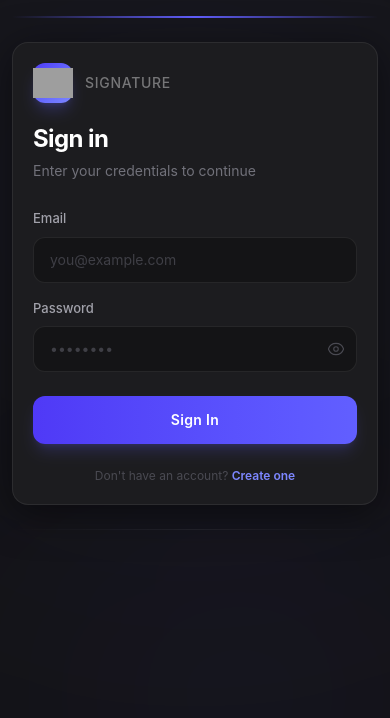
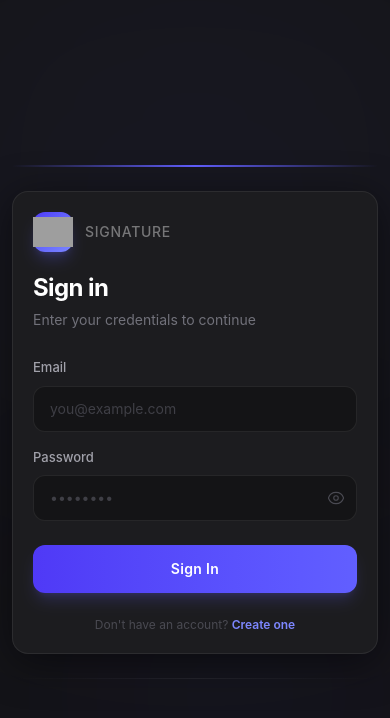
Before and after one commit to shubham07-del/Perplexity, a React (Vite) app in the folder Frontend/: page /login in a window 390 px wide. Shown: the top 718 px of the page. Built offline with nearby package versions, Linux system fonts and the light colour scheme; no server answers; grey boxes are pictures that could not be loaded.

Commit message:
refactor: update layout and styling for responsive design across auth and chat components

```diff
--- a/Frontend/src/Features/auth/pages/Login.jsx
+++ b/Frontend/src/Features/auth/pages/Login.jsx
@@ -27,7 +27,7 @@ const Login = () => {
   }
 
   return (
-    <div className="min-h-screen w-full overflow-x-hidden bg-[#141416] px-3 py-4 sm:px-4 sm:py-6 md:py-8 relative overflow-hidden font-sans">
+    <div className="min-h-screen w-full overflow-x-hidden bg-[#141416] px-3 py-4 sm:px-4 sm:py-6 md:py-8 relative overflow-hidden font-sans flex items-center justify-center">
 
       {/* Ambient glows */}
       <div className="absolute top-[-100px] left-1/2 -translate-x-1/2 w-[600px] h-[600px] bg-indigo-500/[0.06] rounded-full blur-[150px]" />
--- a/Frontend/src/Features/chat/pages/Dashboard.jsx
+++ b/Frontend/src/Features/chat/pages/Dashboard.jsx
@@ -424,18 +424,18 @@ const Dashboard = () => {
               <div className="h-px bg-white/[0.05] mx-3.5" />
 
               {/* Bottom bar */}
-              <div className="flex flex-col gap-2 sm:flex-row sm:items-center px-3 sm:px-3.5 py-2.5">
+              <div className="flex items-center gap-2 px-3 sm:px-3.5 py-2.5">
                 <div className="w-[26px] h-[26px] rounded-full bg-gradient-to-br from-indigo-600 to-indigo-400 flex items-center justify-center text-[10px] font-bold text-white flex-shrink-0">
                   {user ? user.username?.charAt(0)?.toUpperCase() || "S" : "?"}
                 </div>
-                <span className="w-full sm:flex-1 text-[10px] sm:text-[11px] text-[#3f3f46] select-none">
+                <span className="hidden sm:block flex-1 text-[10px] sm:text-[11px] text-[#3f3f46] select-none">
                   {user
                     ? "Enter to send · Shift+Enter for newline"
                     : "Sign in required to send messages"}
                 </span>
                 <button
                   onClick={handleSend}
-                  className={`w-full sm:w-auto px-4 py-2 sm:py-1.5 rounded-full text-[12px] font-semibold font-sans tracking-wide transition-all ${
+                  className={`ml-auto shrink-0 px-4 py-2 rounded-full text-[12px] font-semibold font-sans tracking-wide transition-all ${
                     input.trim()
                       ? "bg-gradient-to-r from-indigo-600 to-indigo-500 text-white cursor-pointer shadow-[0_2px_14px_rgba(99,102,241,0.4)] hover:shadow-[0_4px_22px_rgba(99,102,241,0.6)]"
                       : "bg-white/[0.04] border border-white/[0.07] text-[#3f3f46] cursor-default"
```
